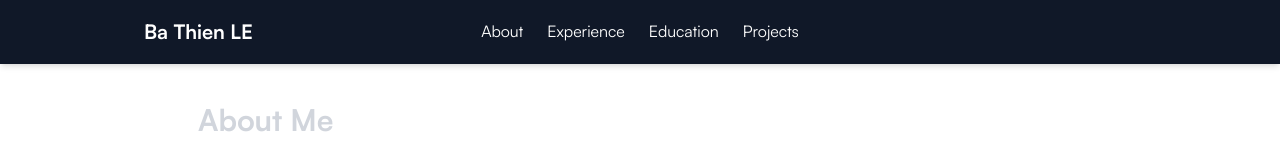
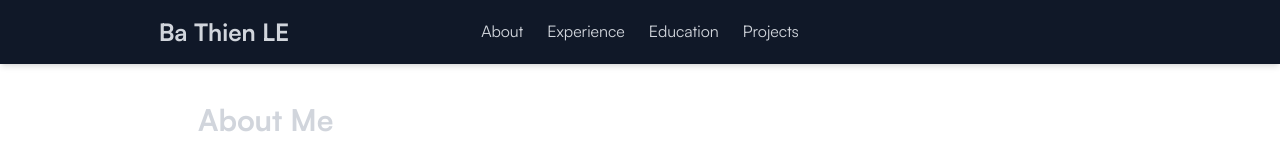
Before and after one commit to bathienle/bathienle.github.io, a Vue app: page / in a window 1280 px wide. Shown: the top 160 px of the page. Built offline with nearby package versions, Linux system fonts and the light colour scheme; some icons are missing.

Commit message:
Refactor navbar for desktop

```diff
--- a/src/components/AppNavbar.vue
+++ b/src/components/AppNavbar.vue
@@ -1,60 +1,16 @@
 <template>
   <header class="sticky top-0 z-50 bg-gray-900 text-white shadow-md">
-    <div class="flex items-center justify-between h-16 px-4 max-w-7xl mx-auto md:hidden">
-      <div v-if="profile" class="text-xl font-bold">
-        <a class="hover:text-blue-500 transition-colors duration-200" :href="profile.website" rel="noopener">
-          {{ profile.firstName }} <span class="uppercase">{{ profile.lastName }}</span>
-        </a>
-      </div>
+    <div class="grid grid-cols-1 md:grid-cols-3 items-center h-16 px-4 max-w-7xl mx-auto place-items-center text-gray-300">
+      <a class="text-2xl font-bold hover:text-gray-400 transition-colors duration-200" href="/" rel="noopener">
+        {{ fullName }}
+      </a>
 
-      <button @click="toggleMenu" class="focus:outline-none" aria-label="Toggle menu">
-        <Icon v-if="!isOpen" class="text-2xl" icon="fa7-solid:bars"/>
-        <Icon v-else class="text-2xl" icon="fa7-solid:xmark" />
-      </button>
-    </div>
-
-    <nav v-if="isOpen" class="md:hidden bg-gray-800">
-      <div class="px-4 pt-2 pb-3 space-y-1">
-        <a href="#about" @click="closeMenu" class="block px-3 py-2 rounded-md hover:bg-blue-500 duration-200">
-          About
-        </a>
-        <a href="#experience" @click="closeMenu" class="block px-3 py-2 rounded-md hover:bg-blue-500 duration-200">
-          Experience
-        </a>
-        <a href="#education" @click="closeMenu" class="block px-3 py-2 rounded-md hover:bg-blue-500 duration-200">
-          Education
-        </a>
-        <a href="#project" @click="closeMenu" class="block px-3 py-2 rounded-md hover:bg-blue-500 duration-200">
-          Projects
-        </a>
-      </div>
-
-      <div class="flex px-4 pb-3 space-x-4">
-        <a
-          v-for="social in socials"
-          :key="social.key"
-          :href="social.url"
-          rel="noopener"
-          target="_blank"
-          class="hover:text-blue-500 transition-colors duration-200"
-        >
-          <Icon class="text-2xl" :icon="`fa:${social.key}`" />
-        </a>
-      </div>
-    </nav>
-
-    <div class="hidden md:grid md:grid-cols-3 md:items-center md:h-16 mx-auto max-w-5xl px-4">
-      <div v-if="profile" class="text-xl font-bold justify-start">
-        <a class="hover:text-blue-500 transition-colors duration-200" :href="profile.website" rel="noopener">
-          {{ profile.firstName }} <span class="uppercase">{{ profile.lastName }}</span>
-        </a>
-      </div>
-
-      <nav class="flex items-center justify-center">
-        <a href="#about" class="px-3 py-2 rounded-md hover:bg-blue-500 duration-200">About</a>
-        <a href="#experience" class="px-3 py-2 rounded-md hover:bg-blue-500 duration-200">Experience</a>
-        <a href="#education" class="px-3 py-2 rounded-md hover:bg-blue-500 duration-200">Education</a>
-        <a href="#project" class="px-3 py-2 rounded-md hover:bg-blue-500 duration-200">Projects</a>
+      <nav>
+        <ul class="flex flex-row items-center md:items-start">
+          <li v-for="link in links" :key="link.href">
+            <a :href="link.href" class="px-3 py-2 rounded-md hover:bg-blue-500 duration-200">{{ link.label }}</a>
+          </li>
+        </ul>
       </nav>
 
       <div class="flex items-center justify-end gap-2">
@@ -64,7 +20,7 @@
           :href="social.url"
           rel="noopener"
           target="_blank"
-          class="hover:text-blue-500 transition-colors duration-200"
+          class="text-3xl transform transition-transform duration-200 origin-center hover:scale-110 hover:text-gray-200"
         >
           <Icon class="text-2xl" :icon="`fa:${social.key}`" />
         </a>
@@ -80,9 +36,21 @@ import { Icon } from '@iconify/vue';
 import type { Ref } from 'vue';
 import type { Content } from '@/types/content.ts';
 
+const links = [
+  { href: '#about', label: 'About' },
+  { href: '#experience', label: 'Experience' },
+  { href: '#education', label: 'Education' },
+  { href: '#project', label: 'Projects' },
+];
+
 const content = inject<Ref<Content>>('content');
 const profile = computed(() => content?.value?.profile);
 const socials = computed(() => content?.value?.profile?.socials);
+const fullName = computed(() => {
+  const first = profile.value?.firstName ?? '';
+  const last = profile.value?.lastName ?? '';
+  return [first, last.toUpperCase()].filter(Boolean).join(' ');
+});
 
 const isOpen = ref(false);
 const toggleMenu = () => isOpen.value = !isOpen.value;
```
